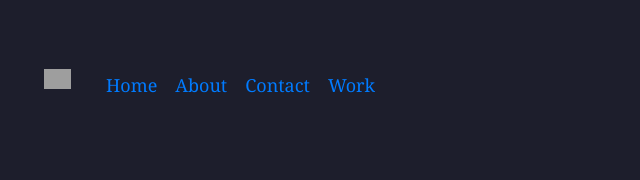
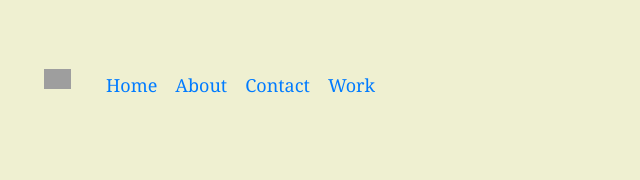
Before and after one commit to SeanUnland/Portfolio-SU, a Gatsby site: page / in a window 1280 px wide. Shown: the top 180 px of the page, without its empty margins (319-959 px from the left). Built offline with nearby package versions, Linux system fonts and the light colour scheme; Gatsby itself is replaced by a stand-in of ours; grey boxes are pictures that could not be loaded.

Commit message:
portfolio

```diff
--- a/src/components/navBar.css
+++ b/src/components/navBar.css
@@ -1,5 +1,6 @@
 #navBar {
-  background-color: #1d1e2c;
+  background-color: #EFF0D1;
+
   text-decoration: none;
 
   /* background-image: url("https://i.imgur.com/OP54uJZ.jpg"); */
--- a/src/styles/global.css
+++ b/src/styles/global.css
@@ -1,22 +1,25 @@
 html {
-  background-color: #1d1e2c;
+  background-color: #EFF0D1;
   /* background-image: url("https://i.imgur.com/OP54uJZ.jpg"); */
 }
 
 #gatsby-focus-wrapper {
-  background-color: #1d1e2c;
+  background-color: #EFF0D1;
+
 
   /* background-image: url("https://i.imgur.com/OP54uJZ.jpg"); */
 }
 
 .bg-light {
-  background-color: #1d1e2c;
+  background-color: #EFF0D1;
+
 
   /* background-image: url("https://i.imgur.com/OP54uJZ.jpg"); */
 }
 
 .card {
-  background-color: #1d1e2c;
+  background-color: #EFF0D1;
+
 
   /* background-image: url("https://i.imgur.com/OP54uJZ.jpg"); */
 }
```
